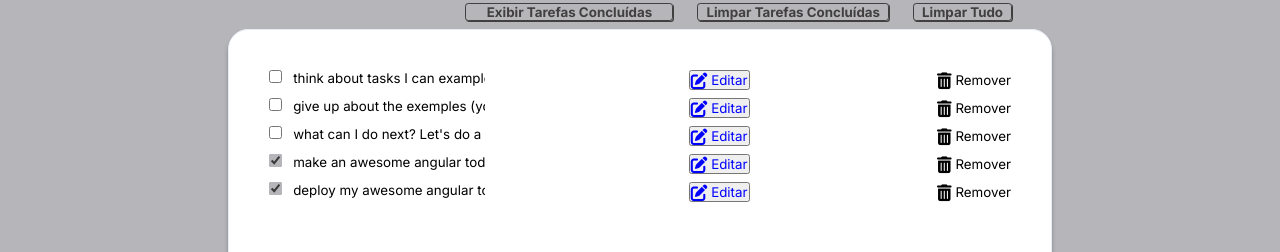
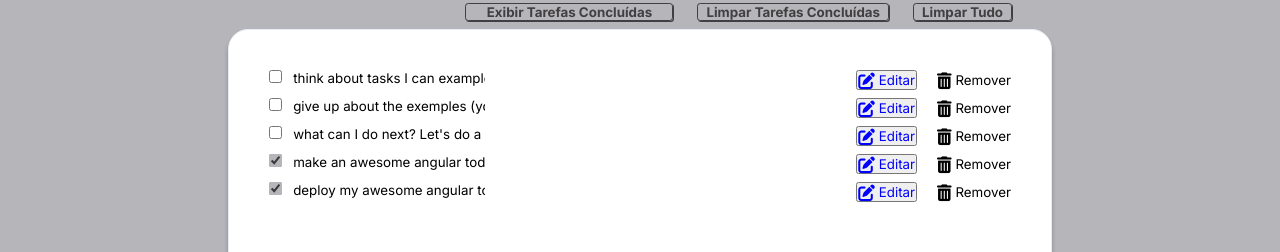
Before and after one commit to henrymzs/teste-trainee, an Angular app: page /#/todo in a window 1280 px wide. Shown: the part 237-489 px from the top of the page. Built offline with nearby package versions, Linux system fonts and the light colour scheme.

Commit message:
fix: alinhando botao de editar com o botao de deletar, colocando um ao lado do outro

```diff
--- a/src/app/todo/todo-item/todo-item.component.css
+++ b/src/app/todo/todo-item/todo-item.component.css
@@ -27,6 +27,11 @@
   text-decoration: line-through;
 }
 
+.todo-item-btn {
+  display: flex;
+  gap: 20px;
+}
+
 .todo-item_edit{
   color: blue;
   width: 10px;
--- a/src/app/todo/todo-item/todo-item.component.html
+++ b/src/app/todo/todo-item/todo-item.component.html
@@ -1,21 +1,15 @@
-
 <div class="todo-item">
   <div class="todo-item_content">
-    <input
-      id="task-{{ todo.id }}"
-      type="checkbox" [(ngModel)]="todo.completed"
-      (change)="onTaskChecked()"
-    />
-   <input
-      id="task-title-{{ todo.id }}" class="todo-item_input"
-      type="text"
-      [(ngModel)]="todo.title"
-    />
+    <input id="task-{{ todo.id }}" type="checkbox" [(ngModel)]="todo.completed" (change)="onTaskChecked()" />
+    <input id="task-title-{{ todo.id }}" class="todo-item_input" type="text" [(ngModel)]="todo.title" />
   </div>
-  <button class="todo-item_edit" >
-    <i class="fas fa-edit fa-lg"></i> Editar
-  </button>
-  <button class="todo-item_delete" style="color: black" (click)="deleteTodo()">
-    <i class="fas fa-trash-alt fa-lg"></i> Remover
-  </button>
+  <div class="todo-item-btn">
+    <button class="todo-item_edit">
+      <i class="fas fa-edit fa-lg"></i> Editar
+    </button>
+    <button class="todo-item_delete" style="color: black" (click)="deleteTodo()">
+      <i class="fas fa-trash-alt fa-lg"></i> Remover
+    </button>
+  </div>
+
 </div>
```
Also changed, not shown: 1 other file (tests, documents, lock files or other folders).
